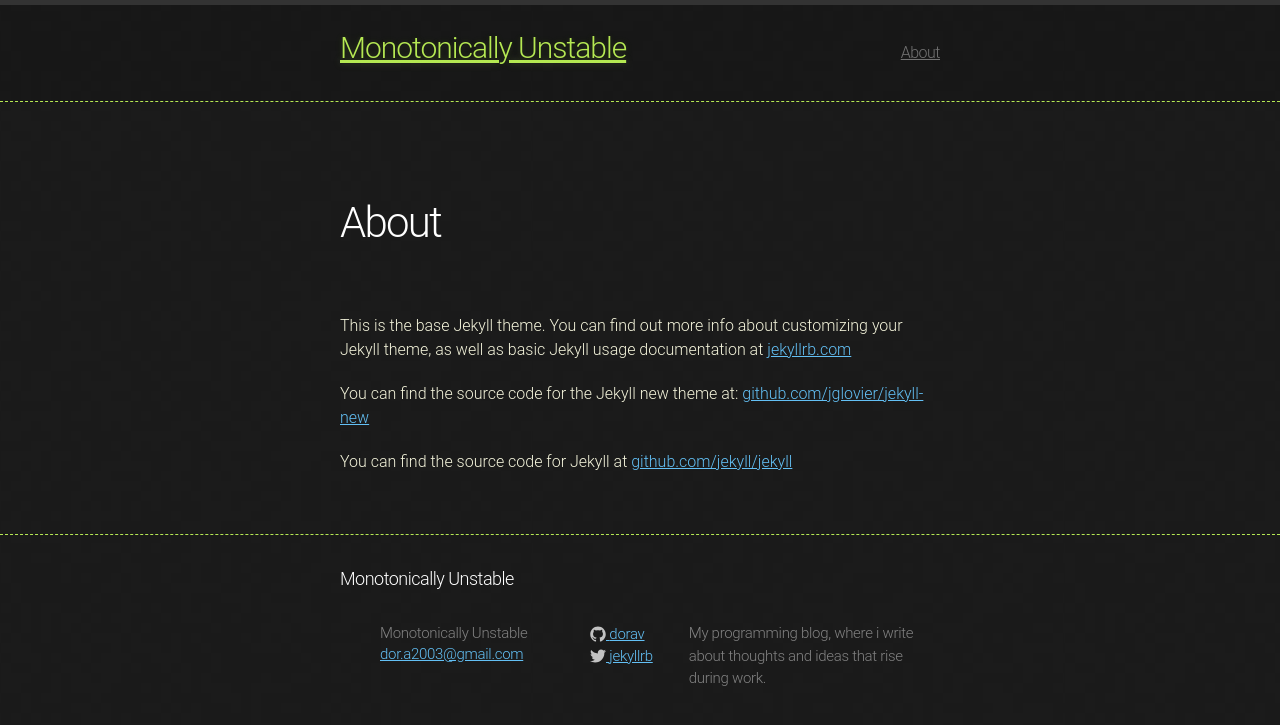
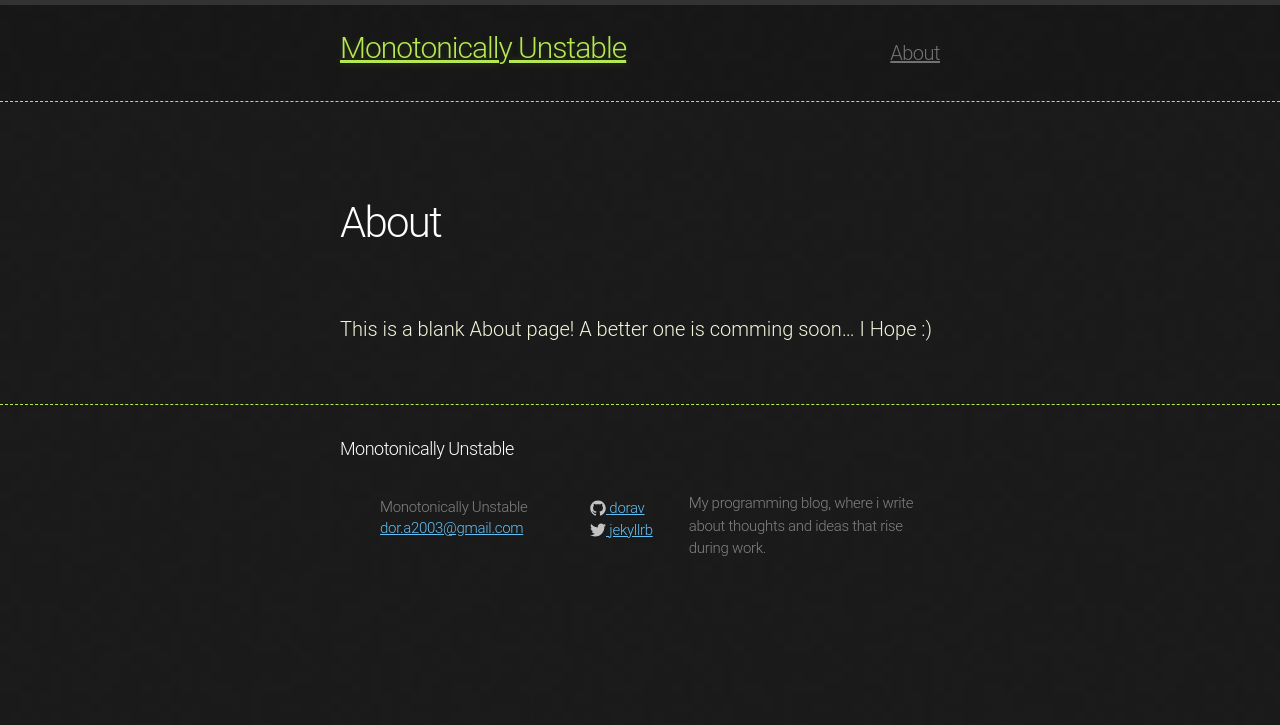
Before and after one commit to monotonically-unstable/monotonically-unstable.github.io, a Jekyll site: the page built from about.md, in a window 1280 px wide. Shown: the top 725 px of the page. Built offline with Jekyll 4.4.1, drawn with Linux system fonts in a browser that asks for light colours; comment, search, counter and statistics services are not loaded; a style sheet for code colours, icons or effects is not loaded.

Commit message:
Added a blog post about logging history
also enlarged the font

```diff
--- a/about.md
+++ b/about.md
@@ -4,8 +4,4 @@
 permalink: /about/
 ---
 
-This is the base Jekyll theme. You can find out more info about customizing your Jekyll theme, as well as basic Jekyll usage documentation at [jekyllrb.com](http://jekyllrb.com/)
-
-You can find the source code for the Jekyll new theme at: [github.com/jglovier/jekyll-new](https://github.com/jglovier/jekyll-new)
-
-You can find the source code for Jekyll at [github.com/jekyll/jekyll](https://github.com/jekyll/jekyll)
+This is a blank About page! A better one is comming soon... I Hope :)
--- a/css/main.css
+++ b/css/main.css
@@ -5,7 +5,7 @@
 
 body {
   font-family: roboto;
-  font-size: 16px;
+  font-size: 20px;
   line-height: 1.5;
   font-weight: 300;
   background: #151515;
@@ -199,17 +199,17 @@
 }
 
 .post-content h2 {
-  font-size: 24px;
+  font-size: 28px;
   letter-spacing: -1.25px;
 }
 
 .post-content h3 {
-  font-size: 22px;
+  font-size: 26px;
   letter-spacing: -1px;
 }
 
 .post-content h4 {
-  font-size: 20px;
+  font-size: 25px;
   letter-spacing: -1px;
 }
 
@@ -218,7 +218,7 @@
   padding-left: 20px;
   color: #b5e853;
   font-style: italic;
-  font-size: 17px;
+  font-size: 22px;
   margin: 30px 0;
   direction: ltr;
   font-style: italic;
@@ -229,7 +229,7 @@
 .post-content blockquote {
   border-left: 4px solid #e8e8e8;
   padding-left: 20px;
-  font-size: 18px;
+  font-size: 22px;
   opacity: .6;
   letter-spacing: -1px;
   font-style: italic;
```
Also changed, not shown: _posts/2015-09-28-javascript_dependency_management.md (+1 -5 lines), _posts/2017-06-20-logging_and_history.md (added, +69 -0 lines), assets/chip_log.jpg (added).
